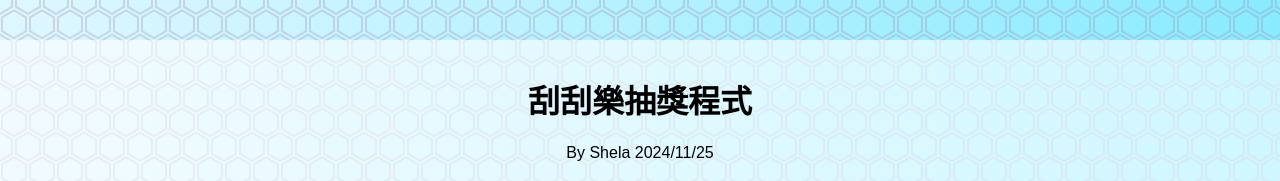
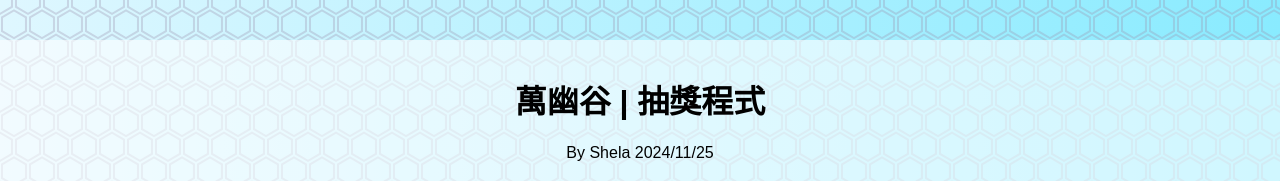
Before and after one commit to shela1216/wanContact, a plain HTML site: page index.html in a window 1280 px wide. Shown: the top 181 px of the page. Drawn offline with Linux system fonts and the light colour scheme.

Commit message:
update title

```diff
--- a/index.html
+++ b/index.html
@@ -3,14 +3,14 @@
 <head>
     <meta charset="UTF-8">
     <meta name="viewport" content="width=device-width, initial-scale=1.0">
-    <title>刮刮樂抽獎程式</title>
+    <title>萬幽谷 | 抽獎程式</title>
     <link href="css/style.css" rel="stylesheet">
 </head>
 <body>
     <div id="main-wrapper">
 
         <div class="contrast-bg">
-            <h1>刮刮樂抽獎程式</h1>
+            <h1>萬幽谷 | 抽獎程式</h1>
             <p>By Shela 2024/11/25</p>
         </div>
 
```
